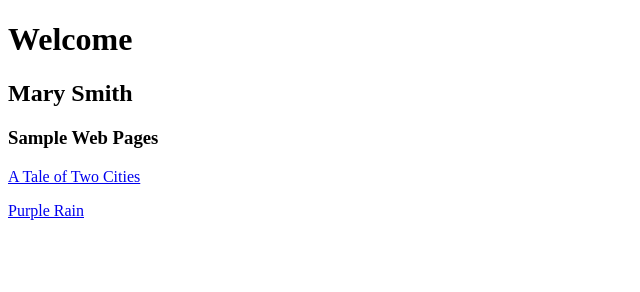
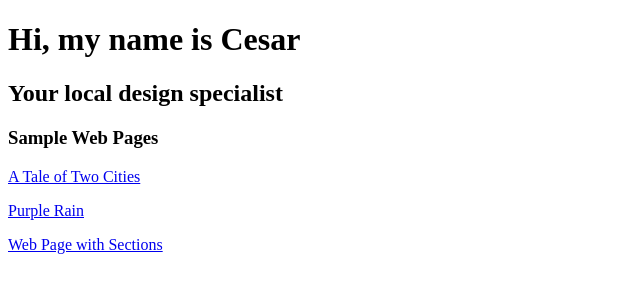
Before and after one commit to cA1593/cA1593.github.io, a plain HTML site: page index.html in a window 1280 px wide. Shown: the whole page, without its empty margins (0-640 px from the left). Drawn offline with Linux system fonts and the light colour scheme.

Commit message:
Add files via upload

```diff
--- a/index.html
+++ b/index.html
@@ -7,12 +7,13 @@
     <meta name="description" content="Welcome to my website that showcases some of my digital creations.">
 </head>
 <body>
-    <h1>Welcome</h1>
-    <h2>Mary Smith</h2>
+    <h1>Hi, my name is Cesar</h1>
+    <h2>Your local design specialist</h2>
 
     <h3>Sample Web Pages</h3>
 
     <p><a href="exercises/page-1.html">A Tale of Two Cities</a></p>
     <p><a href="exercises/page-2.html">Purple Rain</a></p>
+    <p><a href="exercises/page-3.html">Web Page with Sections</a></p>
 </body>
 </html>
```
